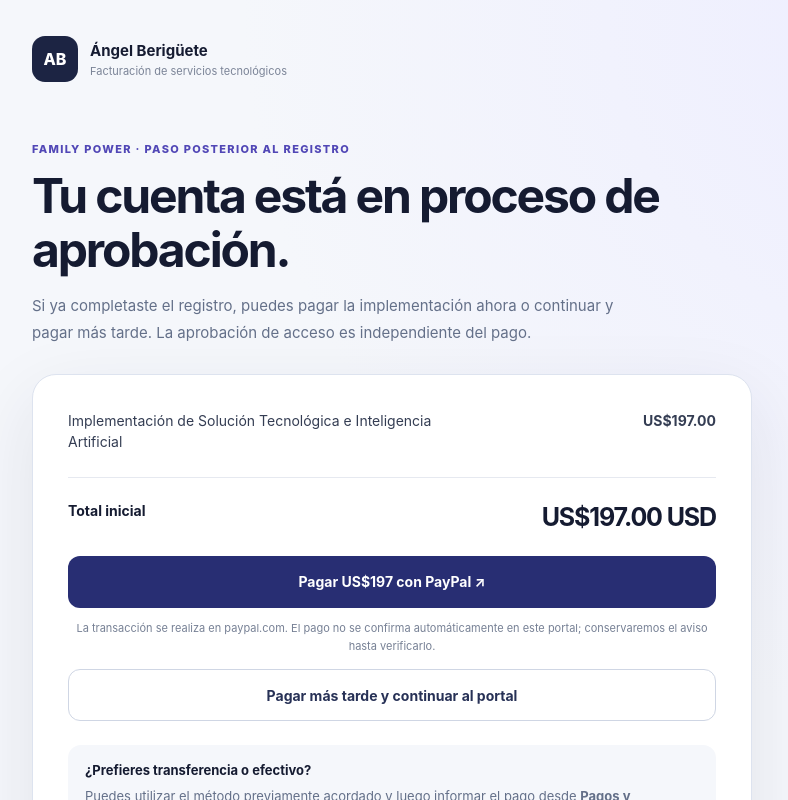
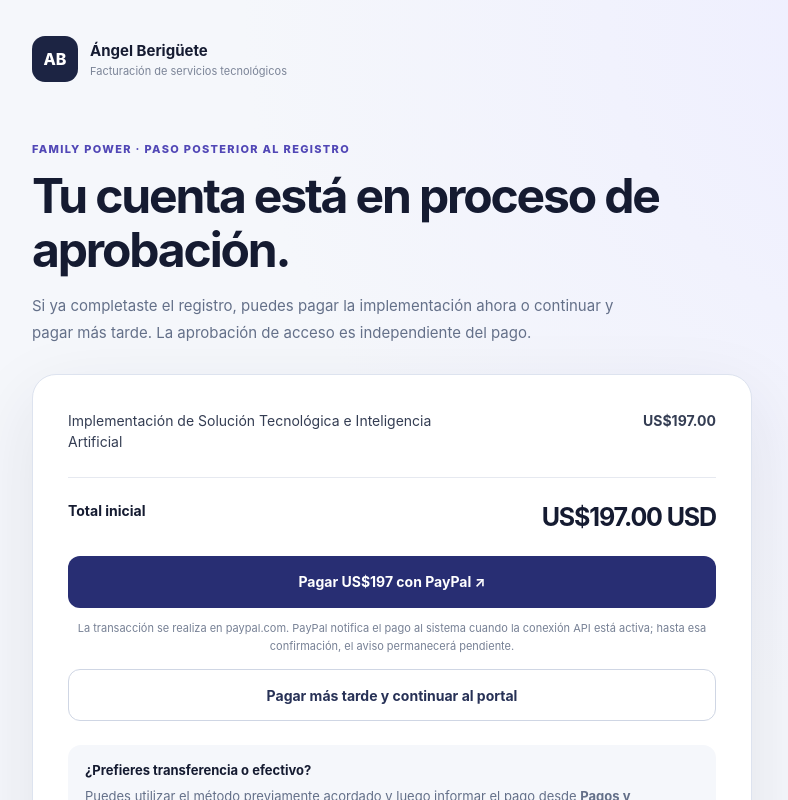
Before and after one commit to angelberiguete-pixel/crm, a Next.js app: page /family-power/pagos in a window 1280 px wide. Shown: the top 800 px of the page, without its empty margins (248-1036 px from the left). Built offline with nearby package versions, Linux system fonts and the light colour scheme.

Commit message:
docs(ui): explain verified PayPal webhook payment notifications

```diff
--- a/app/family-power/pagos/page.tsx
+++ b/app/family-power/pagos/page.tsx
@@ -25,7 +25,7 @@ export default function FamilyPowerBillingStep(){
         <div className={styles.row}><span>Implementación de Solución Tecnológica e Inteligencia Artificial</span><strong>US$197.00</strong></div>
         <div className={styles.total}><span>Total inicial</span><strong>US$197.00 USD</strong></div>
         <a href={paypalInvoice} target="_blank" rel="noopener noreferrer" className={styles.pay}>Pagar US$197 con PayPal ↗</a>
-        <p className={styles.note}>La transacción se realiza en paypal.com. El pago no se confirma automáticamente en este portal; conservaremos el aviso hasta verificarlo.</p>
+        <p className={styles.note}>La transacción se realiza en paypal.com. PayPal notifica el pago al sistema cuando la conexión API está activa; hasta esa confirmación, el aviso permanecerá pendiente.</p>
         <Link className={styles.skip} href="/family-power/login">Pagar más tarde y continuar al portal</Link>
         <div className={styles.details}>
           <strong>¿Prefieres transferencia o efectivo?</strong>
```
